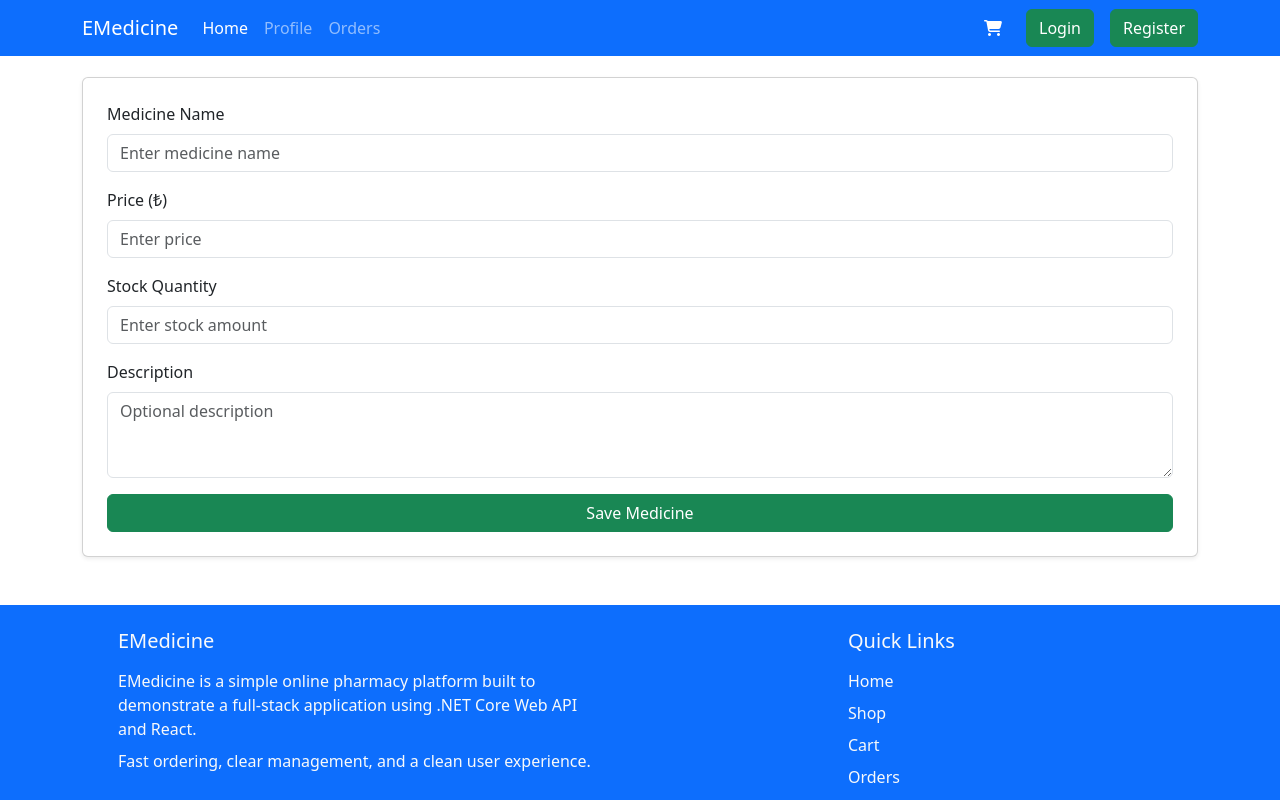
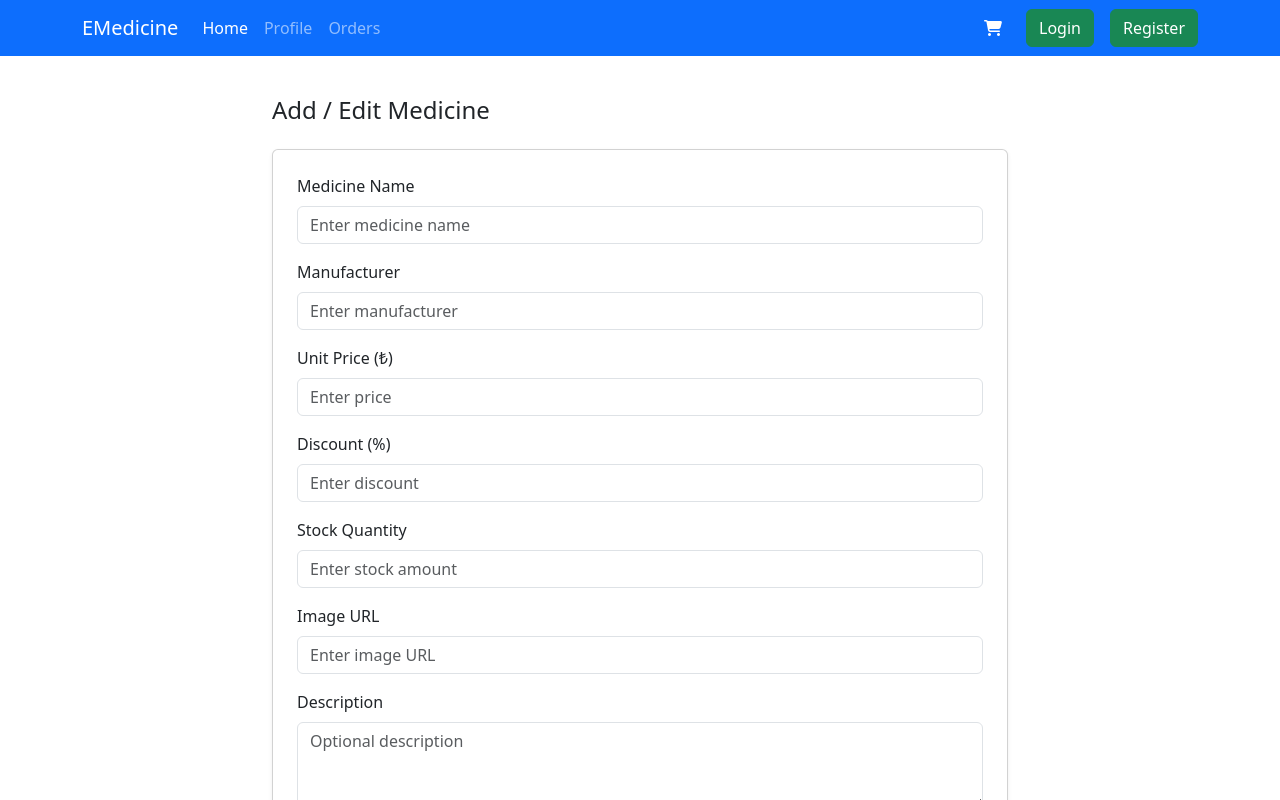
Before and after one commit to Khalid-Agha-2000/E-Medicine-Store-ASP.NET-Core-, a React (Vite) app in the folder Frontend/EMedicine-Frontend/: page /addeditmedicine in a window 1280 px wide. Shown: the top 800 px of the page. Built offline with nearby package versions, Linux system fonts and the light colour scheme.

Commit message:
Update add/edit medicine form page

```diff
--- a/Frontend/EMedicine-Frontend/src/components/admin/AddEditMedicine.jsx
+++ b/Frontend/EMedicine-Frontend/src/components/admin/AddEditMedicine.jsx
@@ -1,8 +1,9 @@
 export default function AddEditMedicine() {
     return (
-        <div className="container mt-4">
+        <div className="container py-5 mt-5">
+            <div className="row">
+                <div className="col-md-6 col-lg-8 mx-auto">
                     <h4 className="mb-4">Add / Edit Medicine</h4>
-
                     <form className="card p-4 shadow-sm">
                         <div className="mb-3">
                             <label className="form-label">Medicine Name</label>
@@ -10,13 +11,28 @@ export default function AddEditMedicine() {
                         </div>
 
                         <div className="mb-3">
-                    <label className="form-label">Price (₺)</label>
-                    <input type="number" className="form-control" placeholder="Enter price" />
+                            <label className="form-label">Manufacturer</label>
+                            <input type="text" className="form-control" placeholder="Enter manufacturer" />
+                        </div>
+
+                        <div className="mb-3">
+                            <label className="form-label">Unit Price (₺)</label>
+                            <input type="number" step="0.01" className="form-control" placeholder="Enter price" />
+                        </div>
+
+                        <div className="mb-3">
+                            <label className="form-label">Discount (%)</label>
+                            <input type="number" step="0.01" className="form-control" placeholder="Enter discount" />
                         </div>
 
                         <div className="mb-3">
                             <label className="form-label">Stock Quantity</label>
                             <input type="number" className="form-control" placeholder="Enter stock amount" />
+                        </div>
+
+                        <div className="mb-3">
+                            <label className="form-label">Image URL</label>
+                            <input type="text" className="form-control" placeholder="Enter image URL" />
                         </div>
 
                         <div className="mb-3">
@@ -29,5 +45,7 @@ export default function AddEditMedicine() {
                         </button>
                     </form>
                 </div>
+            </div>
+        </div>
     );
 }
```
Lines whose indentation alone changed are shown as unchanged.
